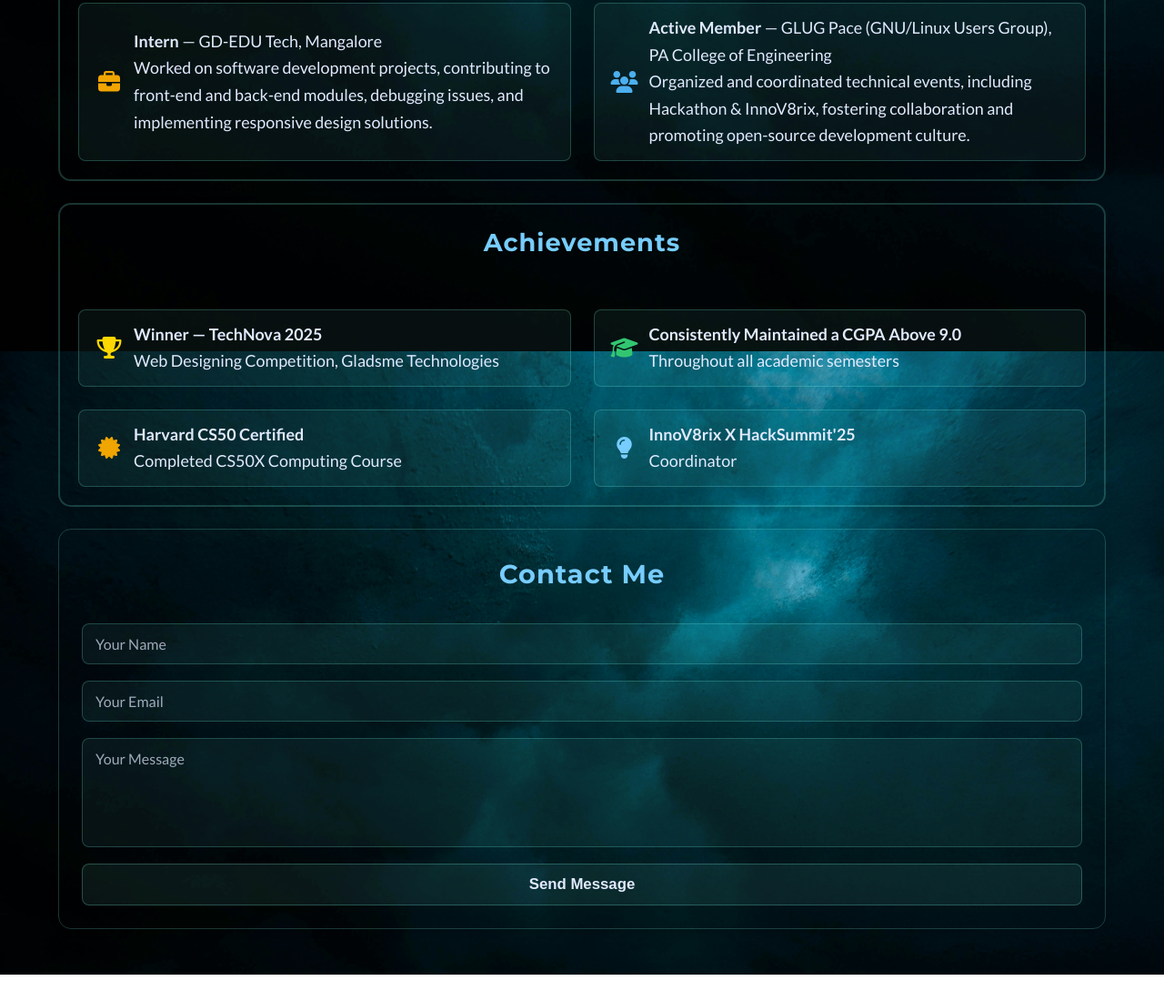
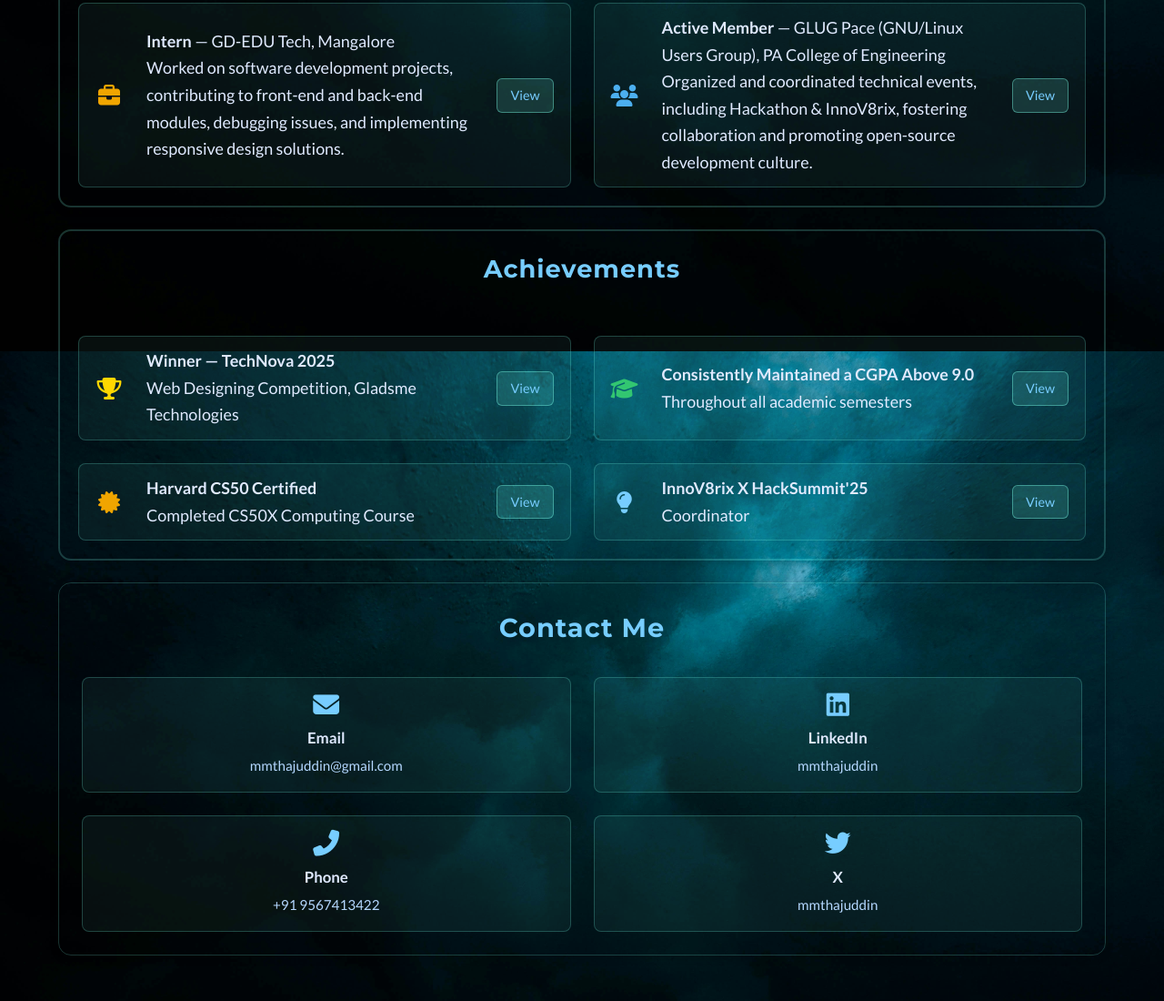
Before and after one commit to Thaju123/Portfolio, a plain HTML site: page index.html in a window 1280 px wide. Shown: the part 2494-3594 px from the top of the page at 91% size. Before the commit the page ends 3565 px from the top, so only its background shows below. Drawn offline with Linux system fonts and the light colour scheme.

Commit message:
contact section changed

```diff
--- a/index.html
+++ b/index.html
@@ -36,7 +36,7 @@
             <h2>Moidin Mahammed Thajuddin</h2>
             <p>Full Stack Developer</p>
             <div class="social">
-                <a href="https://www.linkedin.com/in/adil-farooq -ponnan-2ab31927b" target="_blank" class="linkedin-link">
+                <a href="https://www.linkedin.com/in/m-m-thajuddin-8b969127b" target="_blank" class="linkedin-link">
                     <i class="fa-brands fa-linkedin-in"></i>
                 </a>
                 <a href="https://github.com/Thaju123" target="_blank"><i class="fa-brands fa-github"></i></a>
@@ -137,6 +137,8 @@
 
     <!-- ===== EXPERIENCE SECTION ===== -->
 <!-- ===== EXPERIENCE SECTION ===== -->
+<!-- ===== EXPERIENCE SECTION ===== -->
+<!-- ===== EXPERIENCE SECTION ===== -->
 <section id="experience" class="skills-section animate-on-scroll">
   <h2>Experience</h2>
   <div class="skills-grid">
@@ -148,6 +150,7 @@
         <strong>Intern</strong> — GD-EDU Tech, Mangalore<br>
         <span>Worked on software development projects, contributing to front‑end and back‑end modules, debugging issues, and implementing responsive design solutions.</span>
       </div>
+      <a href="https://drive.google.com/file/d/1JsuQQmZQ7PW4mar8fr4_VDFlJ2MazjHE/view?usp=sharing" target="_blank" class="view-btn">View</a>
     </div>
 
     <!-- Club Activity -->
@@ -157,12 +160,15 @@
         <strong>Active Member</strong> — GLUG Pace (GNU/Linux Users Group), PA College of Engineering<br>
         <span>Organized and coordinated technical events, including Hackathon & InnoV8rix, fostering collaboration and promoting open-source development culture.</span>
       </div>
+      <a href="https://drive.google.com/drive/folders/1sgg-Oqmk-0YFlLXL0cIaeq18iE92aWt-?usp=drive_link" target="_blank" class="view-btn">View</a>
     </div>
 
   </div>
 </section>
 
 
+
+<!-- ===== ACHIEVEMENTS SECTION ===== -->
 <!-- ===== ACHIEVEMENTS SECTION ===== -->
 <section id="achievements" class="skills-section animate-on-scroll">
   <h2>Achievements</h2>
@@ -175,6 +181,7 @@
         <strong>Winner — TechNova 2025</strong><br>
         <span>Web Designing Competition, Gladsme Technologies</span>
       </div>
+      <a href="https://drive.google.com/file/d/1sp8fbeIZpHCOWRjpU-IADxxH1FgzQhGs/view?usp=sharing" target="_blank" class="view-btn">View</a>
     </div>
 
     <!-- 2. CGPA Achievement -->
@@ -184,6 +191,7 @@
         <strong>Consistently Maintained a CGPA Above 9.0</strong><br>
         <span>Throughout all academic semesters</span>
       </div>
+      <a href="grades.pdf" target="_blank" class="view-btn">View</a>
     </div>
 
     <!-- 3. Harvard CS50 -->
@@ -193,6 +201,7 @@
         <strong>Harvard CS50 Certified</strong><br>
         <span>Completed CS50X Computing Course</span>
       </div>
+      <a href="https://drive.google.com/file/d/1KI21knDub9UebxTXZs0y3DSZuCb2wv0L/view?usp=sharing" target="_blank" class="view-btn">View</a>
     </div>
 
     <!-- 4. InnoV8rix -->
@@ -202,14 +211,16 @@
         <strong>InnoV8rix X HackSummit'25</strong><br>
         <span>Coordinator</span>
       </div>
+      <a href="https://drive.google.com/drive/folders/1sgg-Oqmk-0YFlLXL0cIaeq18iE92aWt-?usp=drive_link" target="_blank" class="view-btn">View</a>
     </div>
 
   </div>
 </section>
 
 
+
     <!-- Contact Section -->
-    <section id="contact" class="animate-on-scroll">
+    <!-- <section id="contact" class="animate-on-scroll">
         <div class="container">
             <h2>Contact Me</h2>
             <form id="contactForm">
@@ -229,7 +240,46 @@
                 });
             </script>
         </div>
-    </section>
+    </section> -->
+
+    <!-- ===== CONTACT SECTION ===== -->
+<section id="contact" class="animate-on-scroll">
+  <div class="container">
+    <h2>Contact Me</h2>
+
+    <div class="contact-options">
+
+      <!-- Email -->
+      <a href="https://mail.google.com/mail/?view=cm&fs=1&to=mmthajuddin@gmail.com" class="contact-card" target="_blank">
+        <i class="fas fa-envelope"></i>
+        <span>Email</span>
+        <p>mmthajuddin@gmail.com</p>
+      </a>
+
+      <!-- LinkedIn -->
+      <a href="https://www.linkedin.com/in/m-m-thajuddin-8b969127b" class="contact-card" target="_blank">
+        <i class="fab fa-linkedin"></i>
+        <span>LinkedIn</span>
+        <p>mmthajuddin</p>
+      </a>
+
+      <!-- Phone -->
+      <a href="tel:+919567413422" class="contact-card">
+        <i class="fas fa-phone-alt"></i>
+        <span>Phone</span>
+        <p>+91 9567413422</p>
+      </a>
+
+      <!-- Twitter -->
+     <a href="https://twitter.com/future_station_" class="contact-card" target="_blank">
+  <i class="fab fa-twitter"></i>
+  <span>X</span>
+  <p>mmthajuddin</p>
+</a>
+
+    </div>
+  </div>
+</section>
 
 <script src="script.js"></script>
 </body>
--- a/style.css
+++ b/style.css
@@ -548,6 +548,7 @@ h2 {
 
 
 /* ===== CONTACT SECTION ===== */
+/* ===== CONTACT SECTION (Card Style) ===== */
 #contact {
   max-width: 90%;
   margin: 0 auto 50px auto;
@@ -556,6 +557,7 @@ h2 {
   background: none;
   box-shadow: 0 2px 10px rgba(0,0,0,0.2);
   border: 1px solid rgba(124,255,233,0.2);
+  text-align: center;
 }
 
 #contact h2 {
@@ -567,40 +569,61 @@ h2 {
   margin-bottom: 30px;
 }
 
-#contact form {
+/* Contact Options Grid */
+.contact-options {
+  display: grid;
+  grid-template-columns: repeat(2, 1fr);
+  gap: 25px;
+  margin-top: 10px;
+}
+
+/* Each Contact Card */
+.contact-card {
   display: flex;
   flex-direction: column;
-  gap: 18px;
+  align-items: center;
+  background: rgba(124,255,233,0.06);
+  border: 1px solid rgba(124,255,233,0.22);
+  color: #e0eaff;
+  padding: 16px;
+  border-radius: 8px;
+  text-decoration: none;   /* remove underline from links */
+  transition: background 0.18s, transform 0.18s;
 }
 
-#contact input,
-#contact textarea {
-  background: rgba(124, 255, 233, 0.06);
-  border: 1px solid rgba(124, 255, 233, 0.22);
-  padding: 12px 14px;
-  color: #e0eaff;
-  font-size: 1rem;
-  font-family: 'Lato', Arial, sans-serif;
-  border-radius: 8px;
-  outline: none;
-  transition: border 0.18s ease, background 0.18s ease;
+.contact-card:hover {
+  background: rgba(124,255,233,0.12);
+  transform: translateY(-3px);
 }
 
-#contact input::placeholder,
-#contact textarea::placeholder {
-  color: rgba(224, 234, 255, 0.7);
+/* Icons */
+.contact-card i {
+  font-size: 1.8rem;
+  margin-bottom: 8px;
+  color: #77cdff;
 }
 
-#contact input:focus,
-#contact textarea:focus {
-  border-color: #77cdff;
-  background: rgba(124, 255, 233, 0.12);
+/* Title (like Email, LinkedIn) */
+.contact-card span {
+  font-weight: bold;
+  font-size: 1.05rem;
+  margin-bottom: 4px;
 }
 
-#contact textarea {
-  resize: none;
-  min-height: 120px;
+/* Detail Text (like email address) */
+.contact-card p {
+  font-size: 0.95rem;
+  color: #b5d8ff;
+  word-break: break-word;
 }
+
+/* Responsive for Mobile */
+@media (max-width: 700px) {
+  .contact-options {
+    grid-template-columns: 1fr;
+  }
+}
+
 
 /* ===== BUTTON STYLE ===== */
 #contact .btn {
@@ -707,6 +730,7 @@ h2 {
   transform: translateY(0);
 }
 /* ===== EXPERIENCE SECTION ===== */
+/* ===== EXPERIENCE SECTION ===== */
 #experience {
   border: 2px solid rgba(124,255,233,0.2);
   border-radius: 14px;
@@ -726,16 +750,16 @@ h2 {
   letter-spacing: 1px;
 }
 
-/* Experience items same as skill boxes */
 #experience .skills-grid {
   display: grid;
-  grid-template-columns: repeat(2, 1fr); /* 2 items in a row for desktop */
+  grid-template-columns: repeat(2, 1fr);
   gap: 25px;
 }
 
 #experience .skill-box {
   display: flex;
   align-items: center;
+  justify-content: space-between; /* space out text and button */
   background: rgba(124,255,233,0.06);
   border: 1px solid rgba(124,255,233,0.22);
   color: #e0eaff;
@@ -744,6 +768,11 @@ h2 {
   font-family: 'Lato', Arial, sans-serif;
   border-radius: 8px;
   transition: background 0.18s, transform 0.18s;
+  gap: 14px;
+}
+
+#experience .skill-box div {
+  flex: 1; /* let text take available width */
 }
 
 #experience .skill-box:hover {
@@ -758,20 +787,12 @@ h2 {
   text-align: center;
 }
 
-/* Icon colors for variety */
-#experience .skill-box:nth-child(1) .skill-icon { color: #f0a500; } /* Intern */
-#experience .skill-box:nth-child(2) .skill-icon { color: #4cafef; } /* Club */
+#experience .skill-box:nth-child(1) .skill-icon { color: #f0a500; }
+#experience .skill-box:nth-child(2) .skill-icon { color: #4cafef; }
 
-/* Mobile responsiveness */
 @media (max-width: 900px) {
-  #experience .skills-grid {
-    grid-template-columns: 1fr; /* Single column on smaller screens */
-  }
+  #experience .skills-grid { grid-template-columns: 1fr; }
 }
-
-#experience .skill-box:nth-child(1) .skill-icon { color: #f0a500; } /* Intern */
-#experience .skill-box:nth-child(2) .skill-icon { color: #4cafef; } /* Club */
-
 
 /* ===== ACHIEVEMENTS SECTION ===== */
 #achievements {
@@ -793,16 +814,16 @@ h2 {
   letter-spacing: 1px;
 }
 
-/* Layout grid for achievements */
 #achievements .skills-grid {
   display: grid;
-  grid-template-columns: repeat(2, 1fr); /* 2 per row on desktop */
+  grid-template-columns: repeat(2, 1fr);
   gap: 25px;
 }
 
 #achievements .skill-box {
   display: flex;
   align-items: center;
+  justify-content: space-between;
   background: rgba(124,255,233,0.06);
   border: 1px solid rgba(124,255,233,0.22);
   color: #e0eaff;
@@ -811,6 +832,11 @@ h2 {
   font-family: 'Lato', Arial, sans-serif;
   border-radius: 8px;
   transition: background 0.18s, transform 0.18s;
+  gap: 14px;
+}
+
+#achievements .skill-box div {
+  flex: 1;
 }
 
 #achievements .skill-box:hover {
@@ -825,36 +851,47 @@ h2 {
   text-align: center;
 }
 
-/* Custom icon colors */
-#achievements .skill-box:nth-child(1) .skill-icon { color: #ffd700; } /* Trophy */
-#achievements .skill-box:nth-child(2) .skill-icon { color: #32c671; } /* Graduation cap */
-#achievements .skill-box:nth-child(3) .skill-icon { color: #f0a500; } /* Certificate */
-#achievements .skill-box:nth-child(4) .skill-icon { color: #77cdff; } /* Lightbulb */
+#achievements .skill-box:nth-child(1) .skill-icon { color: #ffd700; }
+#achievements .skill-box:nth-child(2) .skill-icon { color: #32c671; }
+#achievements .skill-box:nth-child(3) .skill-icon { color: #f0a500; }
+#achievements .skill-box:nth-child(4) .skill-icon { color: #77cdff; }
 
-/* Responsive design */
 @media (max-width: 900px) {
-  #achievements .skills-grid {
-    grid-template-columns: 1fr; /* Stack vertically on small screens */
-  }
+  #achievements .skills-grid { grid-template-columns: 1fr; }
   #achievements h2 {
     font-size: 1.5rem;
     margin-bottom: 30px;
   }
-  #achievements .skill-box {
-    font-size: 1rem;
-    padding: 10px 14px;
-  }
 }
 
 @media (max-width: 600px) {
-  #achievements {
-    padding: 15px;
-  }
-  #achievements h2 {
-    font-size: 1.3rem;
-  }
+  #achievements { padding: 15px; }
+  #achievements h2 { font-size: 1.3rem; }
   #achievements .skill-icon {
     font-size: 1.2rem;
     margin-right: 8px;
   }
 }
+
+/* ===== VIEW BUTTON STYLING ===== */
+.view-btn {
+  margin-left: auto;
+  background: rgba(124,255,233,0.15);
+  color: #77cdff;
+  border: 1px solid rgba(124,255,233,0.4);
+  padding: 6px 14px;
+  font-size: 0.9rem;
+  border-radius: 6px;
+  cursor: pointer;
+  transition: background 0.2s, color 0.2s, border 0.2s;
+  font-family: 'Lato', Arial, sans-serif;
+  text-decoration: none;       /* remove underline for links */
+  display: inline-block;       /* make it behave like a button */
+}
+
+.view-btn:hover,
+.view-btn:focus {
+  background: rgba(124,255,233,0.3);
+  color: #ffffff;
+  outline: none;
+}
```
